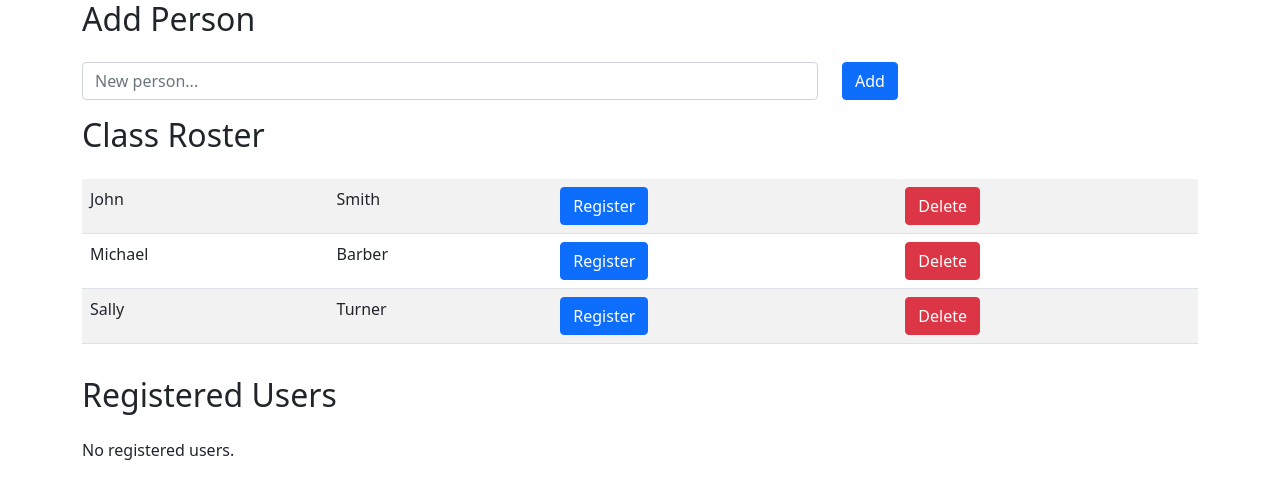
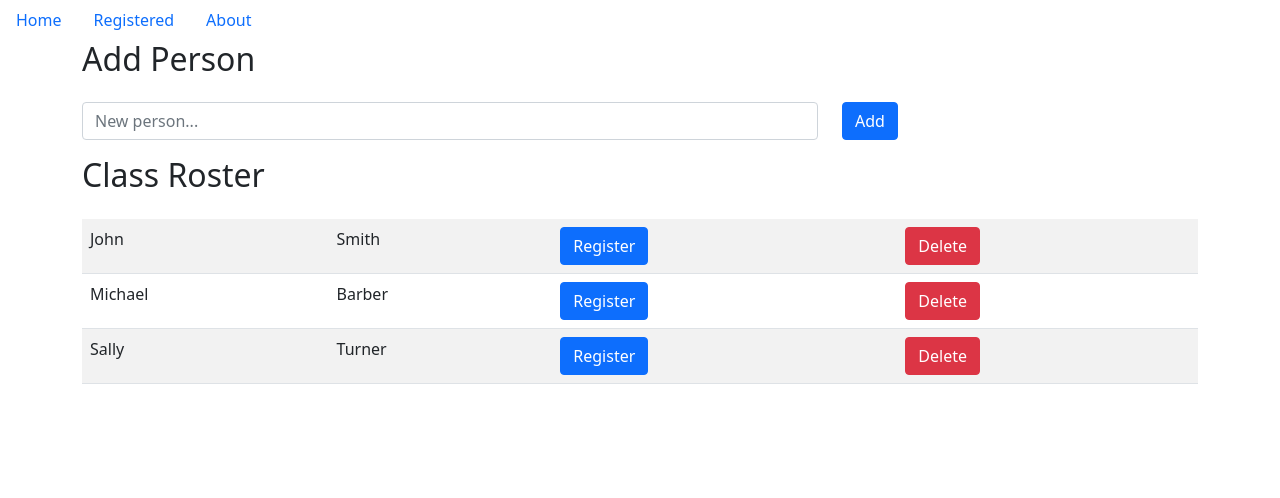
Before and after one commit to adamcstephens/classbook, a React (Create React App) app: page / in a window 1280 px wide. Shown: the top 498 px of the page. Built offline with nearby package versions, Linux system fonts and the light colour scheme.

Commit message:
add routing

```diff
--- a/package.json
+++ b/package.json
@@ -10,6 +10,7 @@
     "react": "^17.0.2",
     "react-bootstrap": "^2.1.2",
     "react-dom": "^17.0.2",
+    "react-router-dom": "^6.2.2",
     "react-scripts": "5.0.0",
     "uuid": "^8.3.2",
     "web-vitals": "^2.1.4"
--- a/src/App.js
+++ b/src/App.js
@@ -7,12 +7,16 @@ import { AddPerson } from "./addPerson"
 import Container from "react-bootstrap/Container"
 import Stack from "react-bootstrap/Stack"
 import { v4 as uuidv4 } from "uuid"
+import { Route, Routes } from "react-router-dom"
+import { AppNav } from "./appnav"
+import { About } from "./routes/about"
 
 const initialPeople = [
   {
     id: 0,
     name: "John",
     lastName: "Smith",
+    classes: ["modern web app"],
   },
   {
     id: 1,
@@ -56,13 +60,23 @@ function App() {
 
   return (
     <>
+      <Routes>
+        <Route path="/" element={<AppNav />}>
+          <Route path="about" element={<About />} />
+          <Route path="registered" element={<RegisteredUsers people={people} />} />
+          <Route
+            index
+            element={
               <Container>
                 <Stack gap={3}>
                   <AddPerson handleNewPerson={addPerson} />
                   <WelcomeClass people={people} toggleRegistered={toggleRegistered} removePerson={removePerson} />
-          <RegisteredUsers people={people} />
                 </Stack>
               </Container>
+            }
+          />
+        </Route>
+      </Routes>
     </>
   )
 }
--- /dev/null
+++ b/src/appnav.js
@@ -0,0 +1,21 @@
+import Nav from "react-bootstrap/Nav"
+import { NavLink, Outlet } from "react-router-dom"
+
+export const AppNav = () => {
+  return (
+    <>
+      <Nav>
+        <Nav.Link as={NavLink} to="/">
+          Home
+        </Nav.Link>
+        <Nav.Link as={NavLink} to="/registered">
+          Registered
+        </Nav.Link>
+        <Nav.Link as={NavLink} to="/about">
+          About
+        </Nav.Link>
+      </Nav>
+      <Outlet />
+    </>
+  )
+}
--- a/src/index.js
+++ b/src/index.js
@@ -1,17 +1,20 @@
-import React from 'react';
-import ReactDOM from 'react-dom';
-import './index.css';
-import App from './App';
-import reportWebVitals from './reportWebVitals';
+import React from "react"
+import ReactDOM from "react-dom"
+import "./index.css"
+import App from "./App"
+import reportWebVitals from "./reportWebVitals"
+import { BrowserRouter } from "react-router-dom"
 
 ReactDOM.render(
   <React.StrictMode>
-    <App />
+    <BrowserRouter>
+      <App />
+    </BrowserRouter>
   </React.StrictMode>,
-  document.getElementById('root')
-);
+  document.getElementById("root")
+)
 
 // If you want to start measuring performance in your app, pass a function
 // to log results (for example: reportWebVitals(console.log))
 // or send to an analytics endpoint. Learn more: https://bit.ly/CRA-vitals
-reportWebVitals();
+reportWebVitals()
--- /dev/null
+++ b/src/routes/about.js
@@ -0,0 +1,7 @@
+export const About = () => {
+  return (
+    <>
+      <p>My About Page</p>
+    </>
+  )
+}
```
Also changed, not shown: 1 other file (tests, documents, lock files or other folders). Lines whose indentation alone changed are shown as unchanged.
